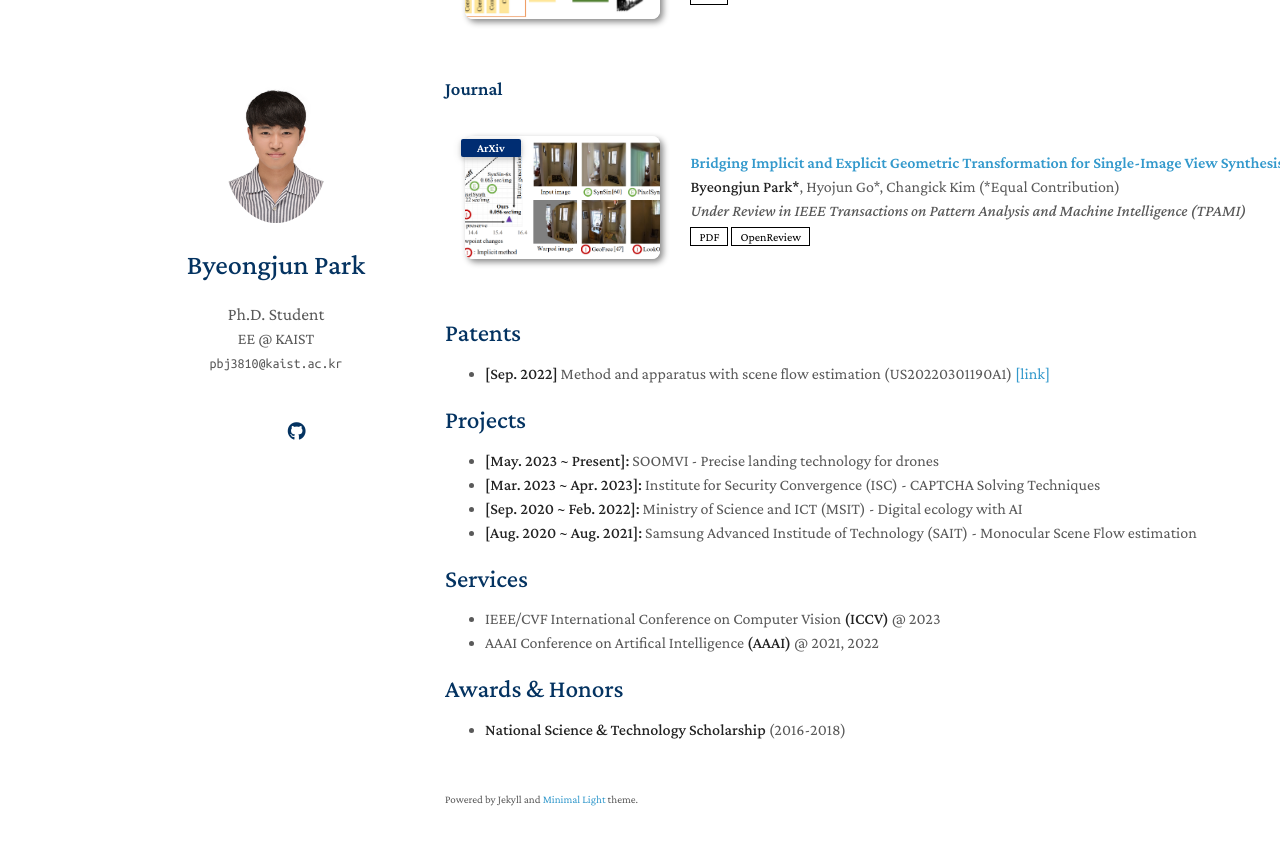
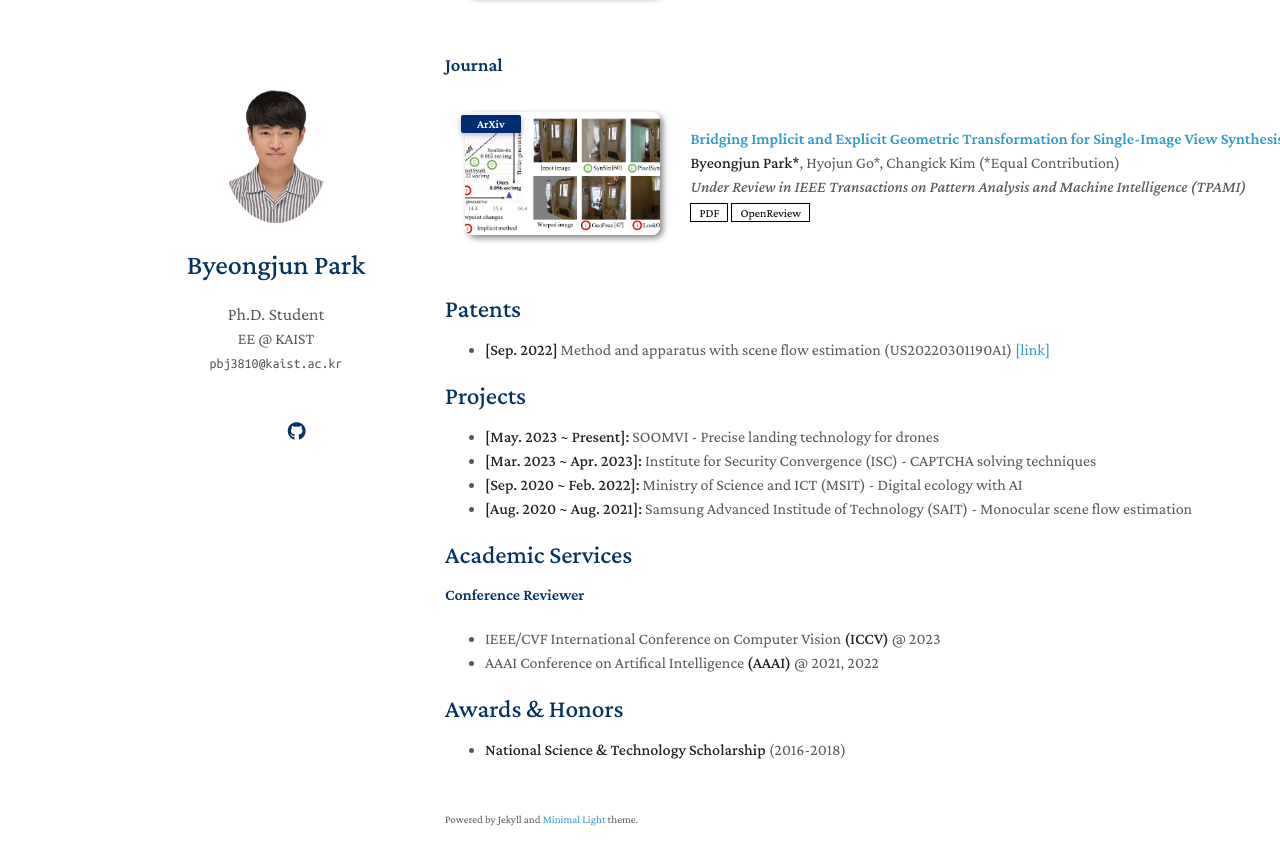
Before and after one commit to byeongjun-park/byeongjun-park.github.io, a Jekyll site: the page built from index.md, in a window 1280 px wide and 900 px high, scrolled down 1553 px. Shown: the top 865 px of the window. Built offline with Jekyll 4.4.1, drawn with Linux system fonts in a browser that asks for light colours; nearby versions of some CDN libraries; a style sheet for code colours, icons or effects is not loaded; our own code applies the rules of GitHub Pages for plain Markdown files; some of the changed text lies outside the part shown.

Commit message:
profile update

```diff
--- a/index.md
+++ b/index.md
@@ -31,11 +30,13 @@ layout: homepage
 ## Projects
 
 * **[May. 2023 ~ Present]:** SOOMVI - Precise landing technology for drones
-* **[Mar. 2023 ~ Apr. 2023]:** Institute for Security Convergence (ISC) - CAPTCHA Solving Techniques
+* **[Mar. 2023 ~ Apr. 2023]:** Institute for Security Convergence (ISC) - CAPTCHA solving techniques
 * **[Sep. 2020 ~ Feb. 2022]:** Ministry of Science and ICT (MSIT) - Digital ecology with AI
-* **[Aug. 2020 ~ Aug. 2021]:** Samsung Advanced Institude of Technology (SAIT) - Monocular Scene Flow estimation
+* **[Aug. 2020 ~ Aug. 2021]:** Samsung Advanced Institude of Technology (SAIT) - Monocular scene flow estimation
 
-## Services
+## Academic Services
+
+#### Conference Reviewer
 
 * IEEE/CVF International Conference on Computer Vision **(ICCV)** @ 2023
 * AAAI Conference on Artifical Intelligence **(AAAI)** @ 2021, 2022
```
Also changed, not shown: other parts of index.md (+3 -4 lines).
